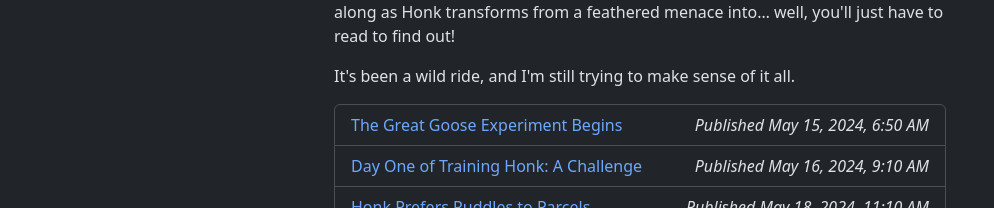
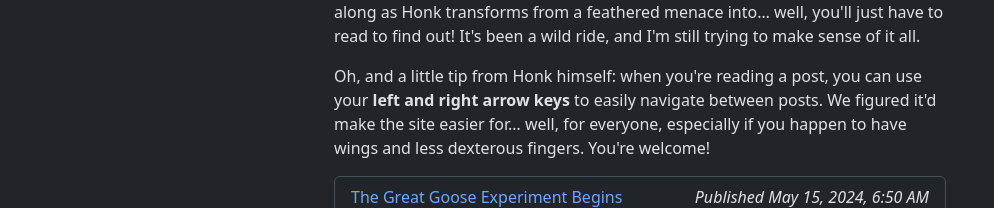
Before and after one commit to hirekarl/lab_10.4_dynamic_routing, a React (Vite) app in the folder dynamic-routing/: page /blog in a window 1280 px wide. Shown: the part 592-800 px from the top of the page, without its empty margins (0-994 px from the left). Built offline with nearby package versions, Linux system fonts and the light colour scheme.

Commit message:
Added copy related to arrow key navigation to BlogIndex.

```diff
--- a/dynamic-routing/src/components/BlogIndex.tsx
+++ b/dynamic-routing/src/components/BlogIndex.tsx
@@ -43,11 +43,15 @@ const BlogIndex = ({ posts }: BlogIndexProps) => {
               fetch the mail. What began as a simple solution to slow deliveries
               quickly turned into an unexpected adventure. Follow along as Honk
               transforms from a feathered menace into&hellip; well, you'll just
-              have to read to find out!
+              have to read to find out! It's been a wild ride, and I'm still
+              trying to make sense of it all.
             </p>
             <p>
-              It's been a wild ride, and I'm still trying to make sense of it
-              all.
+              Oh, and a little tip from Honk himself: when you're reading a
+              post, you can use your <strong>left and right arrow keys</strong>{" "}
+              to easily navigate between posts. We figured it'd make the site
+              easier for&hellip; well, for everyone, especially if you happen to
+              have wings and less dexterous fingers. You're welcome!
             </p>
             <ul className="list-group">{postsList}</ul>
           </div>
```
